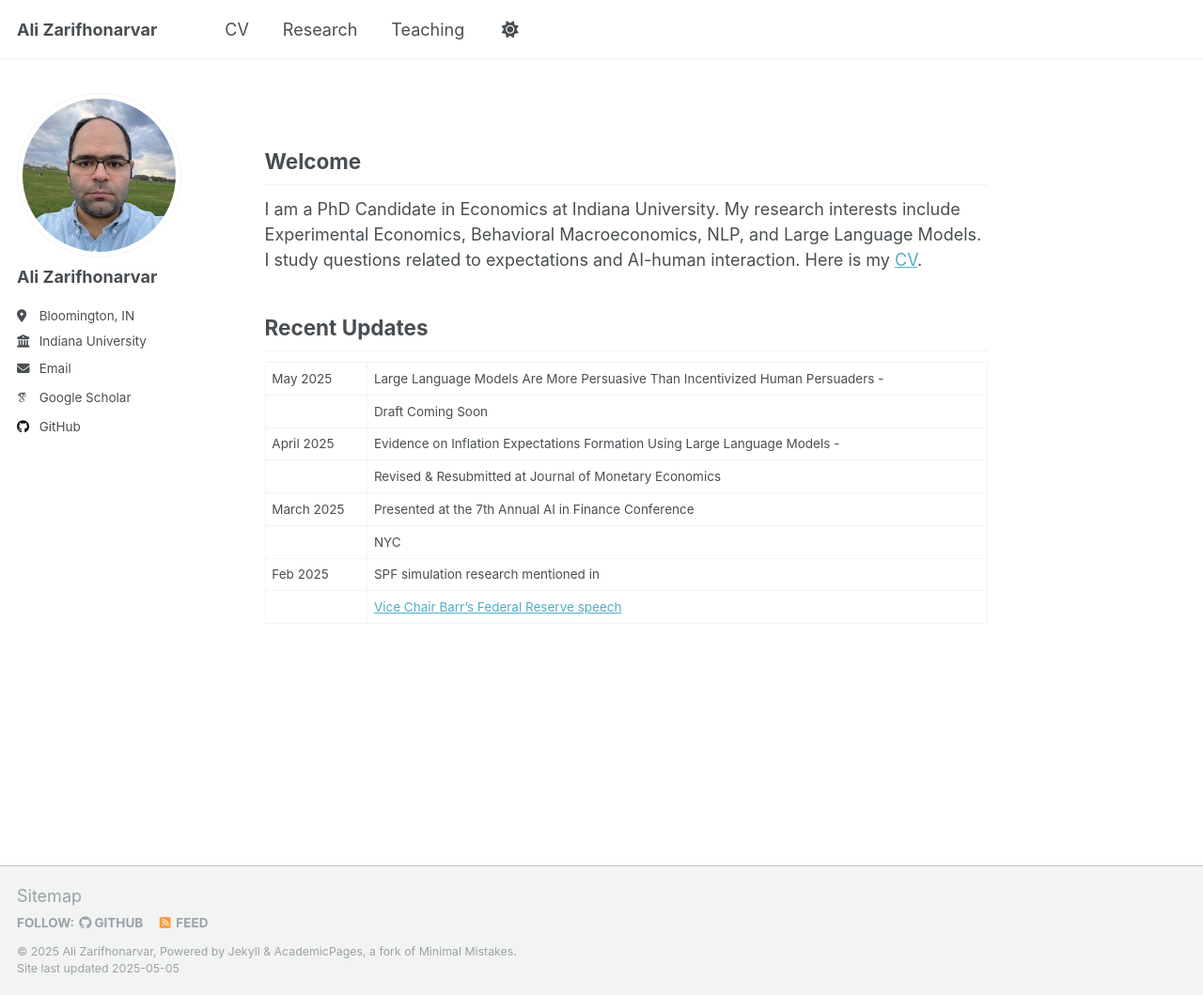
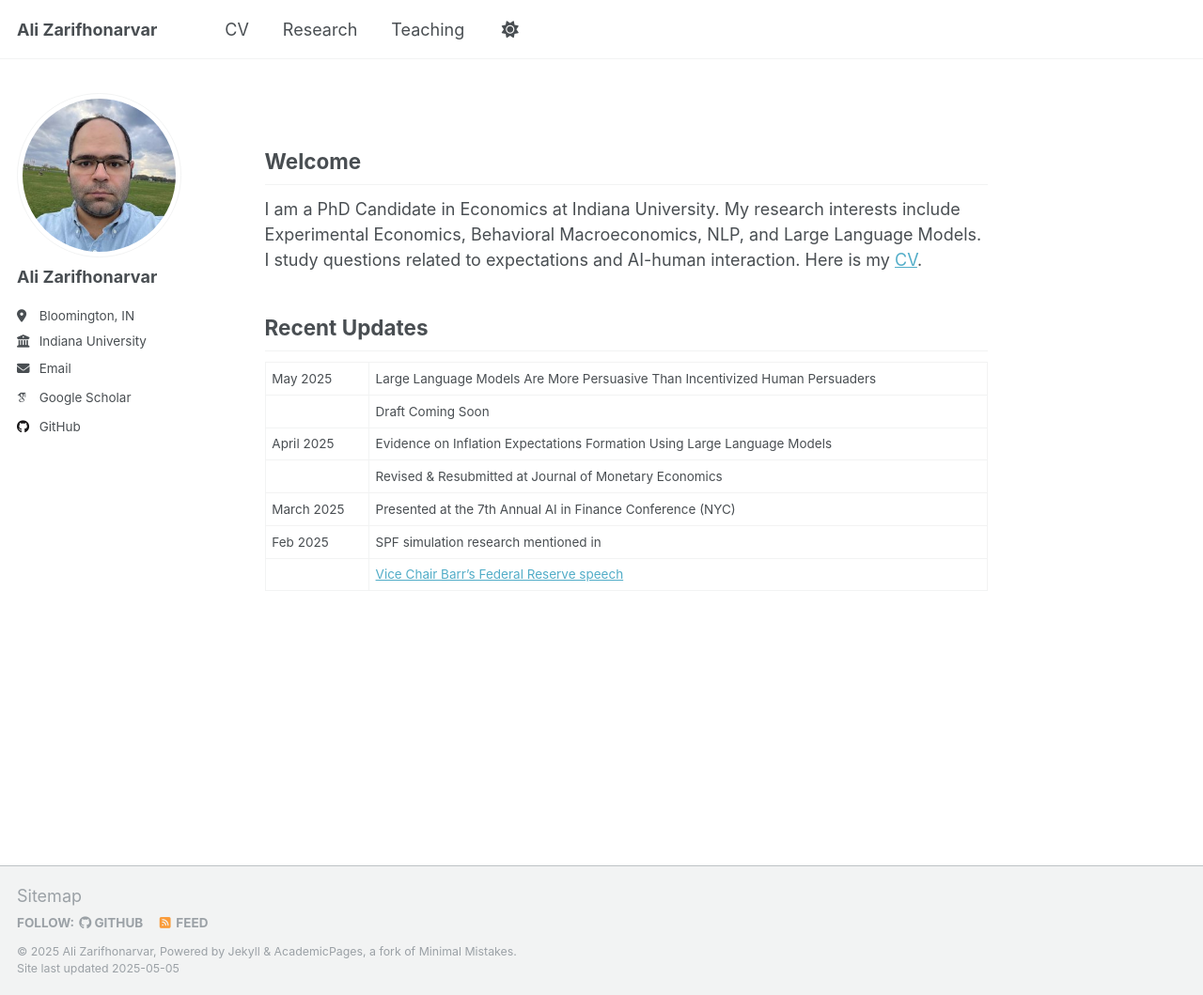
Before and after one commit to alizarif/alizarif.github.io, a Jekyll site: the page built from _pages/about.md, in a window 1280 px wide and 1059 px high. Shown: the whole window at 94% size. Built offline with Jekyll 4.4.1, drawn with Linux system fonts in a browser that asks for light colours; some web fonts are replaced.

```diff
--- a/_pages/about.md
+++ b/_pages/about.md
@@ -12,11 +12,10 @@ I am a PhD Candidate in Economics at Indiana University. My research interests i
 
 ## Recent Updates
 
-| May 2025     | Large Language Models Are More Persuasive Than Incentivized Human Persuaders - |
+| May 2025     | Large Language Models Are More Persuasive Than Incentivized Human Persuaders |
 |              | Draft Coming Soon |
-| April 2025   | Evidence on Inflation Expectations Formation Using Large Language Models - |
+| April 2025   | Evidence on Inflation Expectations Formation Using Large Language Models |
 |              | Revised & Resubmitted at Journal of Monetary Economics |
-| March 2025   | Presented at the 7th Annual AI in Finance Conference |
-|              | NYC |
+| March 2025   | Presented at the 7th Annual AI in Finance Conference (NYC) |
 | Feb 2025| SPF simulation research mentioned in |
 |              | [Vice Chair Barr's Federal Reserve speech](https://www.federalreserve.gov/newsevents/speech/barr20250218a.htm) |
```
